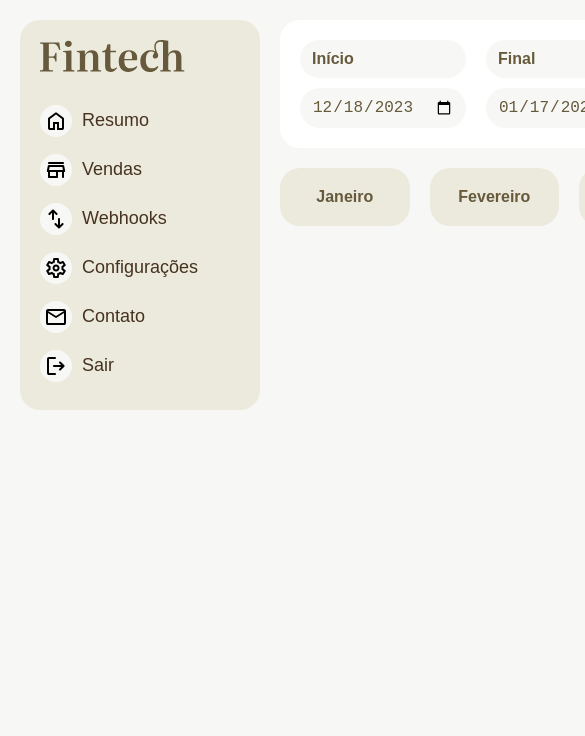
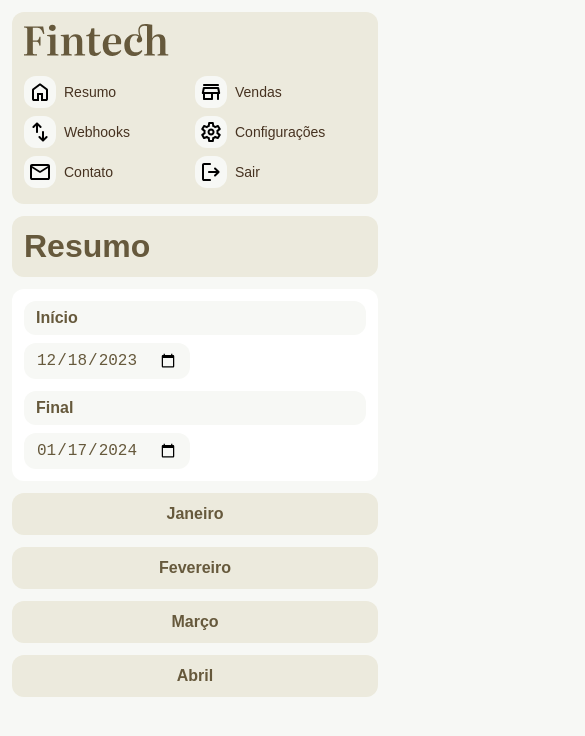
Before and after one commit to Lealzzera/react-with-typescript, a React (Vite) app: page / in a window 390 px wide. Shown: the top 736 px of the page, 585 px wide, since content can reach past the window. Built offline with nearby package versions, Linux system fonts and the light colour scheme; no server answers.

Commit message:
feat: final adjsuts such as styiling the whole application to works in mobile screens, and removing some useless code

```diff
--- a/src/Style.css
+++ b/src/Style.css
@@ -37,6 +37,7 @@
   padding: 0px;
   margin: 0px;
 }
+
 
 .flex {
   display: flex;
@@ -142,3 +143,41 @@
   text-decoration: none;
   color: inherit;
 }
+
+@media (max-width: 1000px) {
+  .resumo {
+    flex-direction: colum;
+  }
+  .daterange {
+    grid-template-columns: 1fr;
+  }
+  .daterange *:last-child {
+    grid-row: 1;
+  }
+}
+
+@media (max-width: 700px) {
+  html {
+    --gap-s: 0.5rem;
+    --gap: 0.75rem;
+  }
+  .container {
+    grid-template-columns: 1fr;
+  }
+  .flex {
+    flex-direction: column;
+  }
+  .sidenav ul {
+    display: grid;
+    grid-template-columns: 1fr 1fr;
+  }
+  .sidenav li a {
+    font-size: 0.875rem;
+  }
+  .venda {
+    grid-template-columns: 1fr;
+  }
+  .venda div:last-child {
+    justify-self: start;
+  }
+}
```
